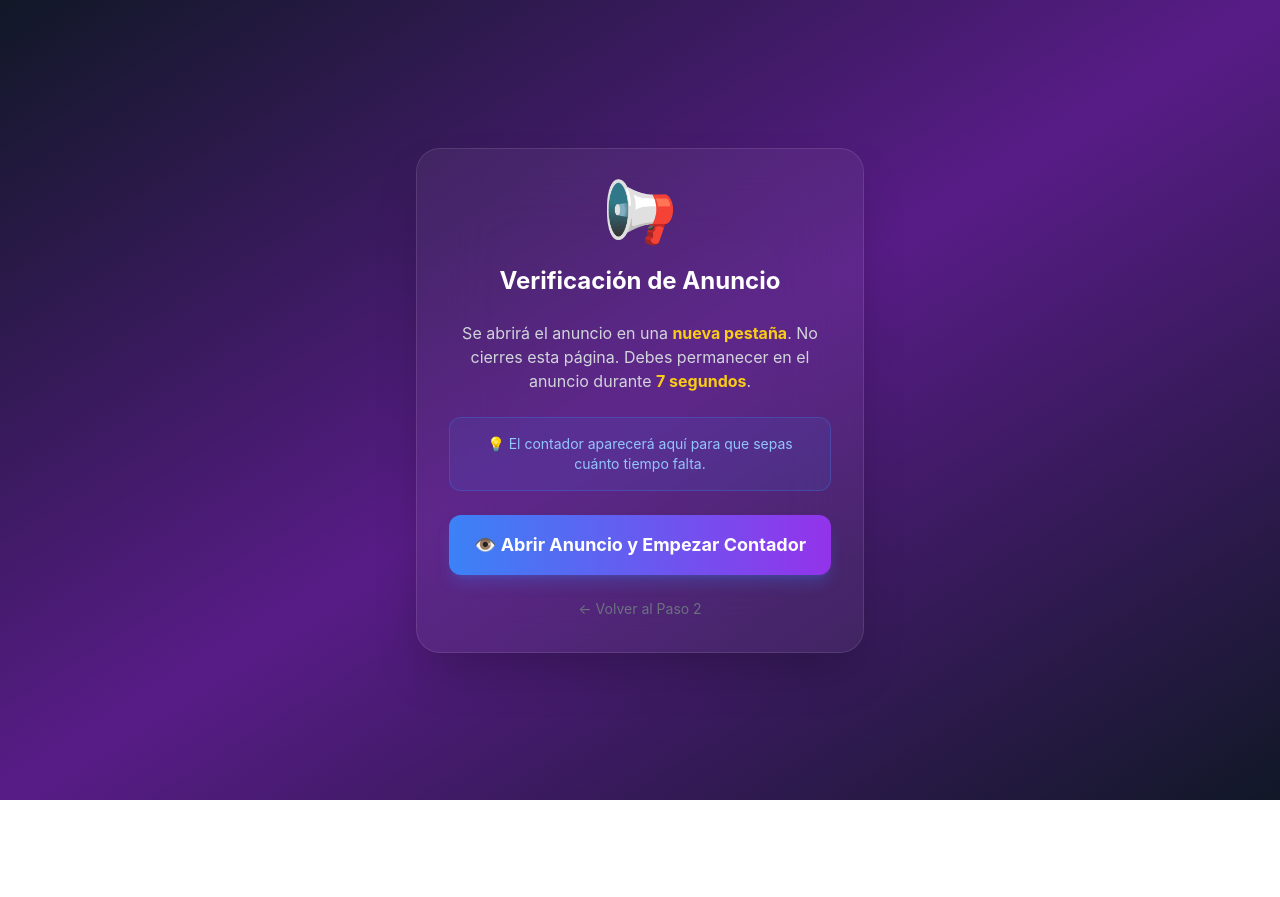
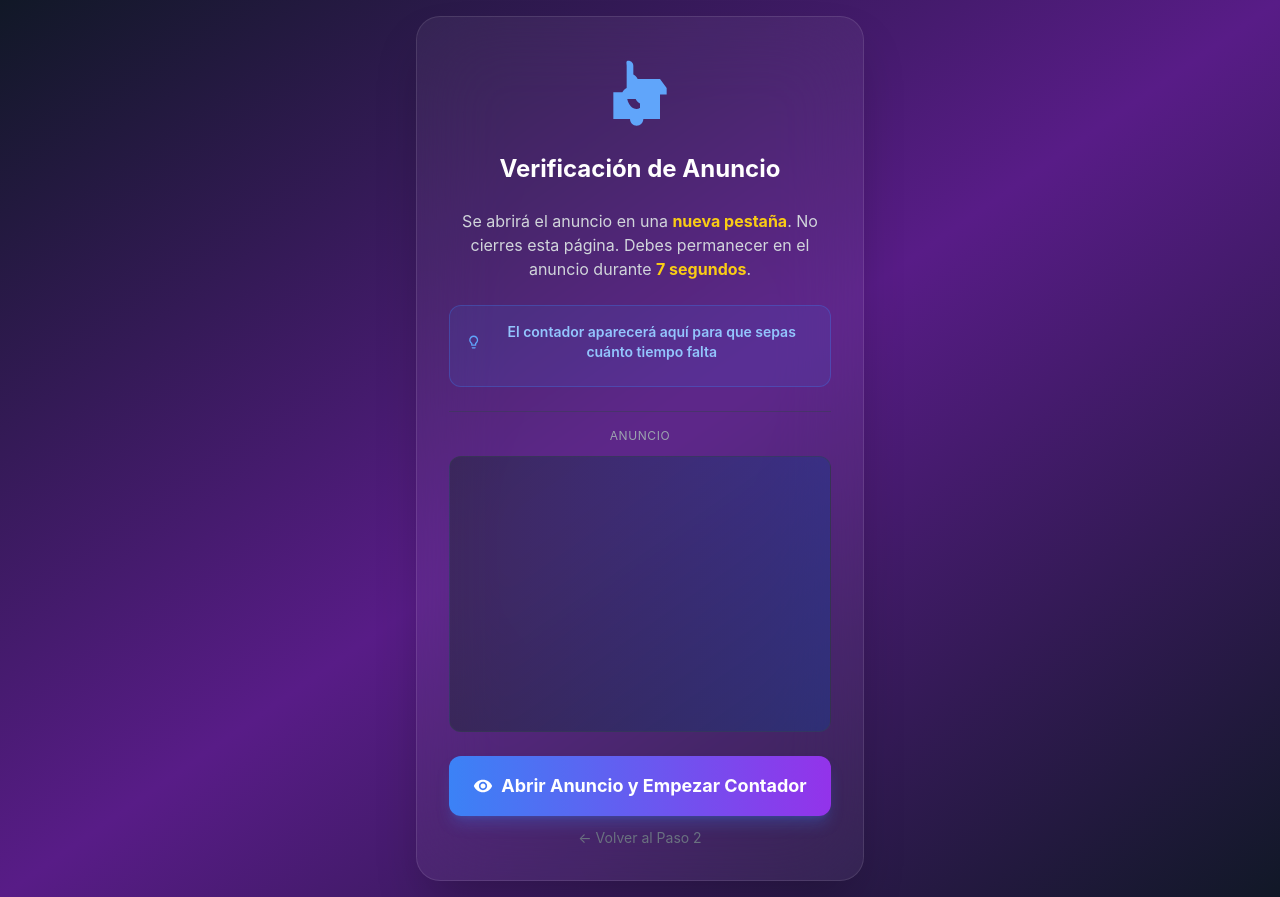
Before and after one commit to JFrangel/adsYT, a Next.js app: page /ad-visit in a window 1280 px wide. Before the commit the page ends 800 px from the top, so only its background shows below. Built offline with nearby package versions, Linux system fonts and the light colour scheme.

Commit message:
feat: Add new icons and enhance ad display in AdVisit and Entry3 pages

```diff
--- a/components/Icons.tsx
+++ b/components/Icons.tsx
@@ -158,3 +158,43 @@ export const LoadingSpinner = ({ className = 'w-8 h-8' }: { className?: string }
     <circle cx="12" cy="12" r="10" />
   </svg>
 );
+
+export const LightBulbIcon = ({ className = 'w-8 h-8', animate = false }: IconProps) => (
+  <svg
+    viewBox="0 0 24 24"
+    fill="currentColor"
+    className={`${className} ${animate ? 'animate-pulse' : ''}`}
+  >
+    <path d="M9 21c0 .55.45 1 1 1h4c.55 0 1-.45 1-1v-1H9v1zm3-19C8.14 2 5 5.14 5 9c0 2.38 1.19 4.47 3 5.74V17c0 .55.45 1 1 1h6c.55 0 1-.45 1-1v-2.26c1.81-1.27 3-3.36 3-5.74 0-3.86-3.14-7-7-7zm2.85 11.1l-.85.6V16h-4v-2.3l-.85-.6C7.8 12.16 7 10.63 7 9c0-2.76 2.24-5 5-5s5 2.24 5 5c0 1.63-.8 3.16-2.15 4.1z" />
+  </svg>
+);
+
+export const EyeIcon = ({ className = 'w-8 h-8', animate = false }: IconProps) => (
+  <svg
+    viewBox="0 0 24 24"
+    fill="currentColor"
+    className={`${className} ${animate ? 'animate-pulse' : ''}`}
+  >
+    <path d="M12 4.5C7 4.5 2.73 7.61 1 12c1.73 4.39 6 7.5 11 7.5s9.27-3.11 11-7.5c-1.73-4.39-6-7.5-11-7.5zM12 17c-2.76 0-5-2.24-5-5s2.24-5 5-5 5 2.24 5 5-2.24 5-5 5zm0-8c-1.66 0-3 1.34-3 3s1.34 3 3 3 3-1.34 3-3-1.34-3-3-3z" />
+  </svg>
+);
+
+export const HourglassIcon = ({ className = 'w-8 h-8', animate = false }: IconProps) => (
+  <svg
+    viewBox="0 0 24 24"
+    fill="currentColor"
+    className={`${className} ${animate ? 'animate-bounce' : ''}`}
+  >
+    <path d="M6 2v6h.01L6 8.01 10 12l-4 4 .01.01H6V22h12v-5.99h-.01L18 16l-4-4 4-3.99-.01-.01H18V2H6zm10 14.5V20H8v-3.5l4-4 4 4zm-4-5l-4-4V4h8v3.5l-4 4z" />
+  </svg>
+);
+
+export const CelebrationIcon = ({ className = 'w-8 h-8', animate = false }: IconProps) => (
+  <svg
+    viewBox="0 0 24 24"
+    fill="currentColor"
+    className={`${className} ${animate ? 'animate-bounce' : ''}`}
+  >
+    <path d="M2 20h2c.55 0 1-.45 1-1v-1c0-.55-.45-1-1-1H2v-2h2c.55 0 1-.45 1-1v-1c0-.55-.45-1-1-1H2V9h2c.55 0 1-.45 1-1V7c0-.55-.45-1-1-1H2V4h2c.55 0 1-.45 1-1V2H3c-.55 0-1 .45-1 1v1H0v2h2v2H0v2h2v2H0v2h2v2H0v2h2v1c0 .55.45 1 1 1zm20-11.5c0-.83-.67-1.5-1.5-1.5h-3c-.83 0-1.5.67-1.5 1.5V10h6v-1.5zm-1.5 5.5H14v6c0 .55.45 1 1 1h5c.55 0 1-.45 1-1v-6h-1.5zM11 9H7.5C6.67 9 6 9.67 6 10.5V12h6v-1.5c0-.83-.67-1.5-1.5-1.5H11zm-.5 5H6v6c0 .55.45 1 1 1h4c.55 0 1-.45 1-1v-6h-.5z" />
+  </svg>
+);
--- a/pages/ad-visit.tsx
+++ b/pages/ad-visit.tsx
@@ -3,6 +3,7 @@ import { useRouter } from 'next/router';
 import Head from 'next/head';
 import axios from 'axios';
 import HighPerformanceAd from '@/components/HighPerformanceAd';
+import { AnnouncementIcon, LightBulbIcon, EyeIcon, HourglassIcon, CelebrationIcon, CheckIcon } from '@/components/Icons';
 
 const REQUIRED_SECONDS = 7;
 
@@ -96,7 +97,9 @@ export default function AdVisit() {
           {/* ─── READY STATE ─── */}
           {pageState === 'ready' && (
             <>
-              <div className="text-5xl sm:text-6xl">📢</div>
+              <div className="flex justify-center">
+                <AnnouncementIcon className="w-16 h-16 sm:w-20 sm:h-20 text-blue-400" />
+              </div>
               <h2 className="text-xl sm:text-2xl font-bold text-white">
                 Verificación de Anuncio
               </h2>
@@ -106,22 +109,46 @@ export default function AdVisit() {
                 <strong className="text-yellow-400">{REQUIRED_SECONDS} segundos</strong>.
               </p>
               <div className="bg-blue-500/10 border border-blue-500/30 rounded-xl p-4">
-                <p className="text-blue-300 text-sm">
-                  💡 El contador aparecerá aquí para que sepas cuánto tiempo falta.
+                <div className="flex items-center justify-center gap-2 mb-2">
+                  <LightBulbIcon className="w-5 h-5 text-blue-400" />
+                  <p className="text-blue-300 text-sm font-semibold">
+                    El contador aparecerá aquí para que sepas cuánto tiempo falta
                   </p>
                 </div>
+              </div>
+
+              {/* Ad before button */}
+              <div className="mt-4 pt-4 border-t border-gray-700/50">
+                <p className="text-gray-400 text-xs mb-3 uppercase tracking-wider text-center">Anuncio</p>
+                <div className="w-full bg-gradient-to-r from-gray-800/50 to-blue-900/50 rounded-xl p-3 border border-gray-700/50">
+                  <HighPerformanceAd />
+                </div>
+              </div>
+
+              <div className="flex flex-col items-center gap-3 w-full">
                 <a
                   href="#"
                   onClick={handleStartAd}
-                className="block w-full py-3 sm:py-4 rounded-xl font-bold text-base sm:text-lg
+                  className="w-full max-w-md py-3 sm:py-4 rounded-xl font-bold text-base sm:text-lg
                     bg-gradient-to-r from-blue-500 to-purple-600 hover:from-blue-600 hover:to-purple-700
                     text-white shadow-lg shadow-blue-500/25 hover:shadow-blue-500/40
                     transform hover:scale-[1.02] active:scale-95
                     transition-all duration-300 text-center no-underline
+                    flex items-center justify-center gap-2
                     disabled:opacity-50 disabled:cursor-not-allowed"
                   style={{ pointerEvents: loadingUrl ? 'none' : 'auto', opacity: loadingUrl ? 0.5 : 1 }}
                 >
-                {loadingUrl ? '⏳ Cargando...' : '👁️ Abrir Anuncio y Empezar Contador'}
+                  {loadingUrl ? (
+                    <>
+                      <HourglassIcon className="w-5 h-5" />
+                      Cargando...
+                    </>
+                  ) : (
+                    <>
+                      <EyeIcon className="w-5 h-5" />
+                      Abrir Anuncio y Empezar Contador
+                    </>
+                  )}
                 </a>
                 <button
                   onClick={handleGoToEntry2}
@@ -129,6 +156,7 @@ export default function AdVisit() {
                 >
                   ← Volver al Paso 2
                 </button>
+              </div>
             </>
           )}
 
@@ -173,9 +201,12 @@ export default function AdVisit() {
                 </div>
               </div>
 
+              <div className="flex items-center justify-center gap-2">
+                <HourglassIcon className="w-6 h-6 text-yellow-400" />
                 <h2 className="text-xl sm:text-2xl font-bold text-white">
-                ⏳ Permanece en el anuncio
+                  Permanece en el anuncio
                 </h2>
+              </div>
               <p className="text-gray-300 text-sm sm:text-base">
                 El anuncio se abrió en otra pestaña.
                 <br />
@@ -194,44 +225,65 @@ export default function AdVisit() {
               <p className="text-gray-500 text-xs">
                 {Math.round(progress)}% completado
               </p>
+
+              {/* Ad during waiting */}
+              <div className="mt-6 pt-4 border-t border-gray-700/50">
+                <p className="text-gray-400 text-xs mb-3 uppercase tracking-wider text-center">Anuncio</p>
+                <div className="w-full bg-gradient-to-r from-gray-800/50 to-purple-900/50 rounded-xl p-3 border border-gray-700/50">
+                  <HighPerformanceAd />
+                </div>
+              </div>
             </>
           )}
 
           {/* ─── SUCCESS STATE ─── */}
           {pageState === 'success' && (
             <>
-              <div className="text-6xl sm:text-7xl animate-bounce">�</div>
+              <div className="flex justify-center">
+                <CelebrationIcon className="w-20 h-20 sm:w-24 sm:h-24 text-green-400" animate />
+              </div>
+              <div className="flex items-center justify-center gap-2">
+                <CheckIcon className="w-6 h-6 text-green-400" />
                 <h2 className="text-xl sm:text-2xl font-bold text-green-400">
                   ¡Anuncio Completado!
                 </h2>
+              </div>
               <p className="text-gray-300 text-sm sm:text-base">
                 Has permanecido el tiempo necesario. Ya puedes cerrar la pestaña del anuncio
                 y continuar al siguiente paso.
               </p>
               <div className="bg-green-500/20 border border-green-500/50 rounded-xl p-4">
-                <p className="text-green-300 text-sm">✅ Verificación exitosa — {REQUIRED_SECONDS} segundos completados</p>
+                <div className="flex items-center justify-center gap-2">
+                  <CheckIcon className="w-5 h-5 text-green-300" />
+                  <p className="text-green-300 text-sm">Verificación exitosa — {REQUIRED_SECONDS} segundos completados</p>
+                </div>
               </div>
 
               {/* Additional ad section */}
-              <div className="mt-8 pt-6 border-t border-gray-700">
-                <p className="text-gray-400 text-xs mb-4 uppercase tracking-wider">Anuncio Adicional</p>
+              <div className="mt-6 pt-4 border-t border-gray-700">
+                <p className="text-gray-400 text-xs mb-3 uppercase tracking-wider text-center">Anuncio</p>
 
                 {/* Ad container - responsive */}
-                <div className="w-full bg-gradient-to-r from-gray-800/50 to-purple-900/50 rounded-xl p-4 border border-gray-700/50">
+                <div className="w-full bg-gradient-to-r from-gray-800/50 to-green-900/50 rounded-xl p-3 border border-gray-700/50">
                   <HighPerformanceAd />
                 </div>
               </div>
 
+              <div className="flex justify-center w-full">
                 <button
                   onClick={handleGoToEntry2}
-                className="w-full py-3 sm:py-4 rounded-xl font-bold text-base sm:text-lg
+                  className="w-full max-w-md py-3 sm:py-4 rounded-xl font-bold text-base sm:text-lg
                     bg-gradient-to-r from-yellow-400 to-orange-500 text-gray-900
                     shadow-lg shadow-yellow-500/25 hover:shadow-yellow-500/40
                     transform hover:scale-[1.02] active:scale-95
-                  transition-all duration-300"
+                    transition-all duration-300 flex items-center justify-center gap-2"
                 >
-                Continuar →
+                  Continuar
+                  <svg className="w-5 h-5" fill="none" stroke="currentColor" viewBox="0 0 24 24">
+                    <path strokeLinecap="round" strokeLinejoin="round" strokeWidth={2} d="M13 7l5 5m0 0l-5 5m5-5H6" />
+                  </svg>
                 </button>
+              </div>
             </>
           )}
 
--- a/pages/entry3.tsx
+++ b/pages/entry3.tsx
@@ -111,7 +111,7 @@ export default function Entry3() {
           {/* Ad Container */}
           <div className="ad-container mb-6 sm:mb-8 animate-fade-in" style={{animationDelay: '0.2s'}}>
             <div className="text-green-200 flex items-start gap-3">
-              <AnnouncementIcon className="w-6 h-6 sm:w-8 sm:h-8 flex-shrink-0 mt-1 text-yellow-400" animate />
+              <AnnouncementIcon className="w-6 h-6 sm:w-8 sm:h-8 flex-shrink-0 mt-1 text-yellow-400" />
               <div className="w-full">
                 <p className="text-xl sm:text-2xl font-bold mb-2 sm:mb-3">Anuncio</p>
                 <div className="mt-4 sm:mt-6">
--- a/pages/index.tsx
+++ b/pages/index.tsx
@@ -71,7 +71,7 @@ export default function Home() {
           {/* Ad Container */}
           <div className="ad-container mb-6 sm:mb-8 animate-fade-in" style={{animationDelay: '0.2s'}}>
             <div className="text-purple-200 flex items-start gap-3">
-              <AnnouncementIcon className="w-6 h-6 sm:w-8 sm:h-8 flex-shrink-0 mt-1 text-yellow-400" animate />
+              <AnnouncementIcon className="w-6 h-6 sm:w-8 sm:h-8 flex-shrink-0 mt-1 text-yellow-400" />
               <div className="w-full">
                 <p className="text-xl sm:text-2xl font-bold mb-2 sm:mb-3">Anuncio</p>
                 <div className="mt-4 sm:mt-6">
```
Lines whose indentation alone changed are shown as unchanged.
